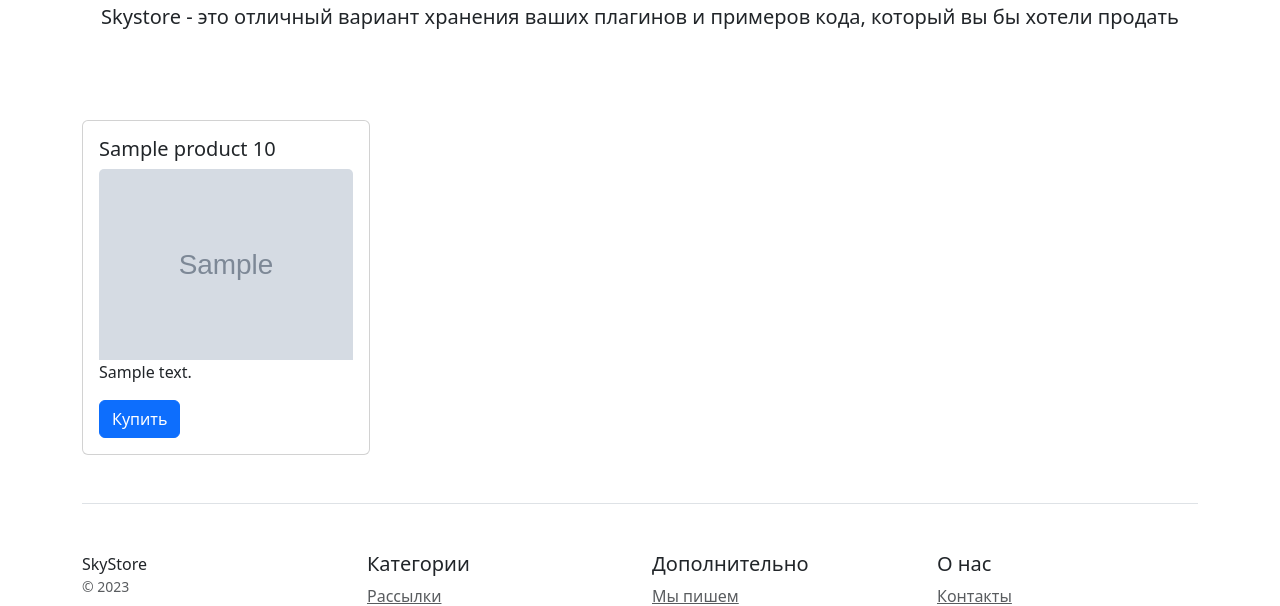
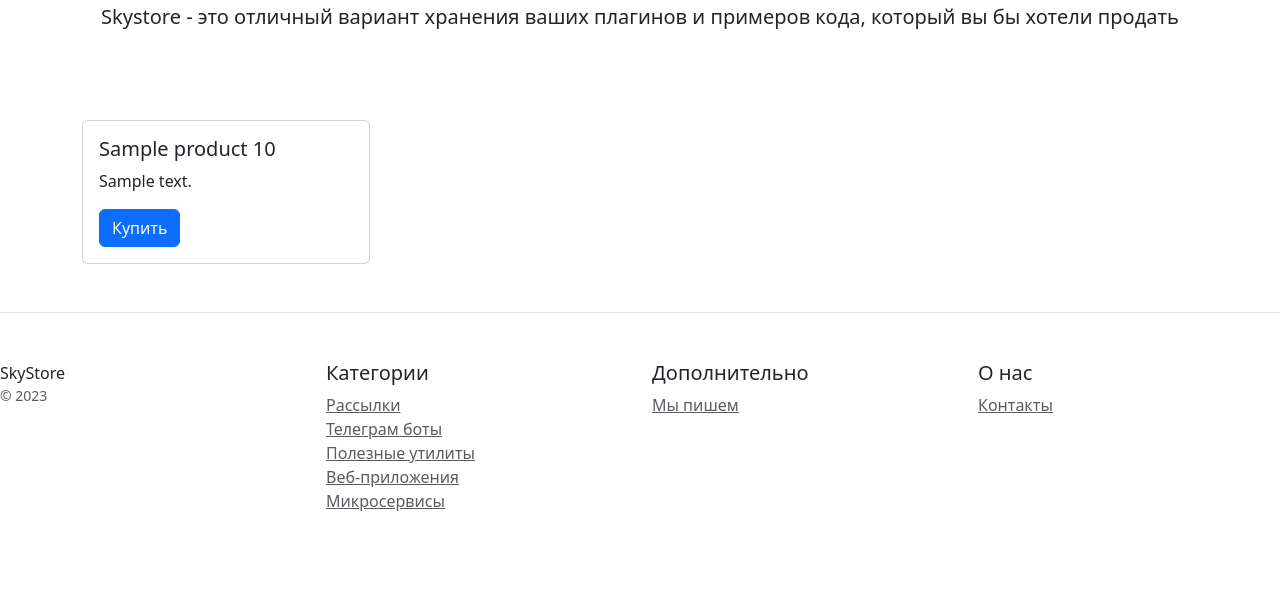
Before and after one commit to yakovenkosa/django_6_2, a Django app: page /catalog/product_detail/1/ in a window 1280 px wide. Shown: the part 212-818 px from the top of the page. After the commit the page ends 723 px from the top, so only its background shows below. Run offline with Django 5.2, Linux system fonts and the light colour scheme; tables that the repository leaves empty hold one stand-in row (values such as "Sample post"); grey boxes marked "Sample" are stand-in pictures; some libraries are stand-ins or nearby versions.

Commit message:
correction file product_detail.html

```diff
--- a/catalog/templates/product_detail.html
+++ b/catalog/templates/product_detail.html
@@ -1,15 +1,15 @@
 {% extends 'home.html'%}
-{% load my_tags %}
 {% include 'includes/inc_menu.html'%}
 {% block content %}
-</div>
+<div>
     <div class="container mt-5">
         <div class="card" style="width: 18rem;">
-  <div class="card-body">
-    <h5 class="card-title">{{ product.name }} {{ product.price }}</h5>
-      <img src="{{ product.image| media_filter }}" class="card-img-top" alt="{{ product.name }}">
-    <p class="card-text">{{ product.description }}</p>
-    <a href="#" class="btn btn-primary">Купить</a>
+            <div class="card-body">
+                <h5 class="card-title">{{ product.name }} {{ product.price }}</h5>
+                <p class="card-text">{{ product.description }}</p>
+                <a href="#" class="btn btn-primary">Купить</a>
+            </div>
+        </div>
   </div>
 </div>
 {% endblock %}
```
